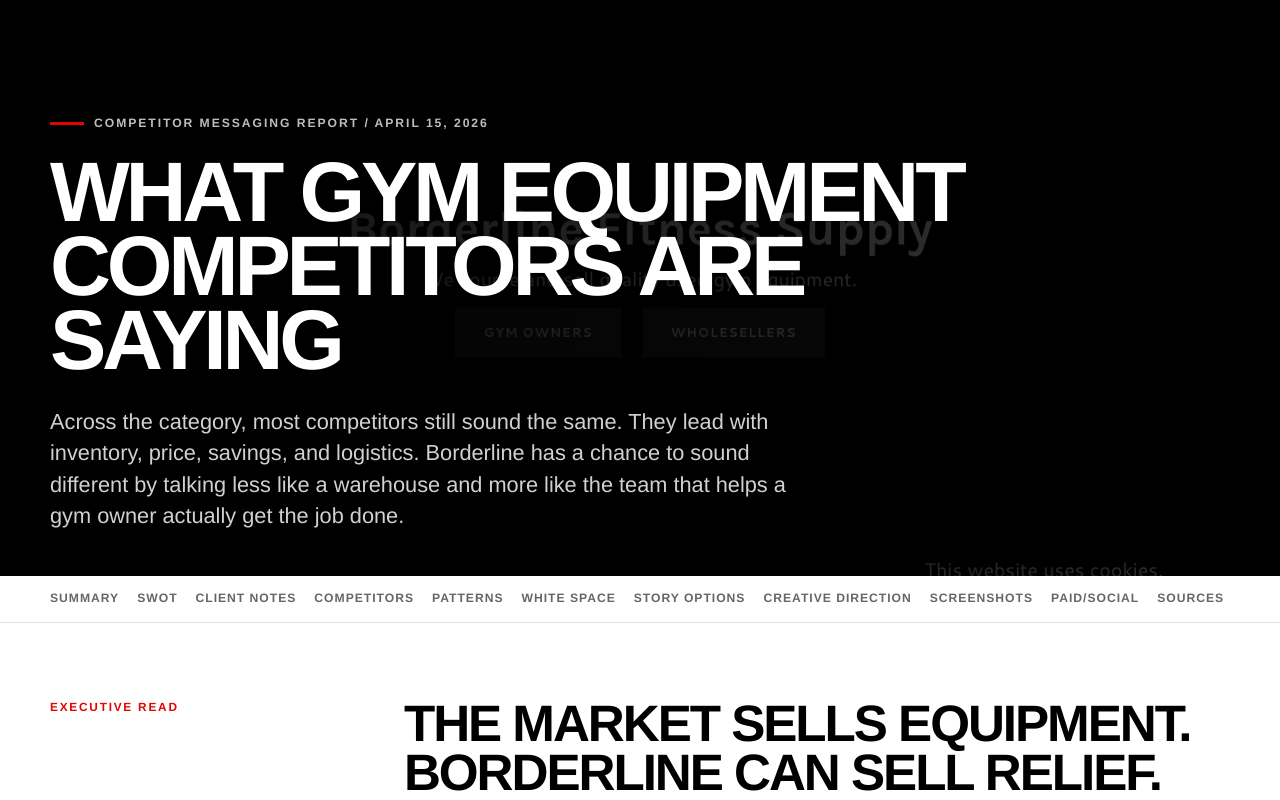
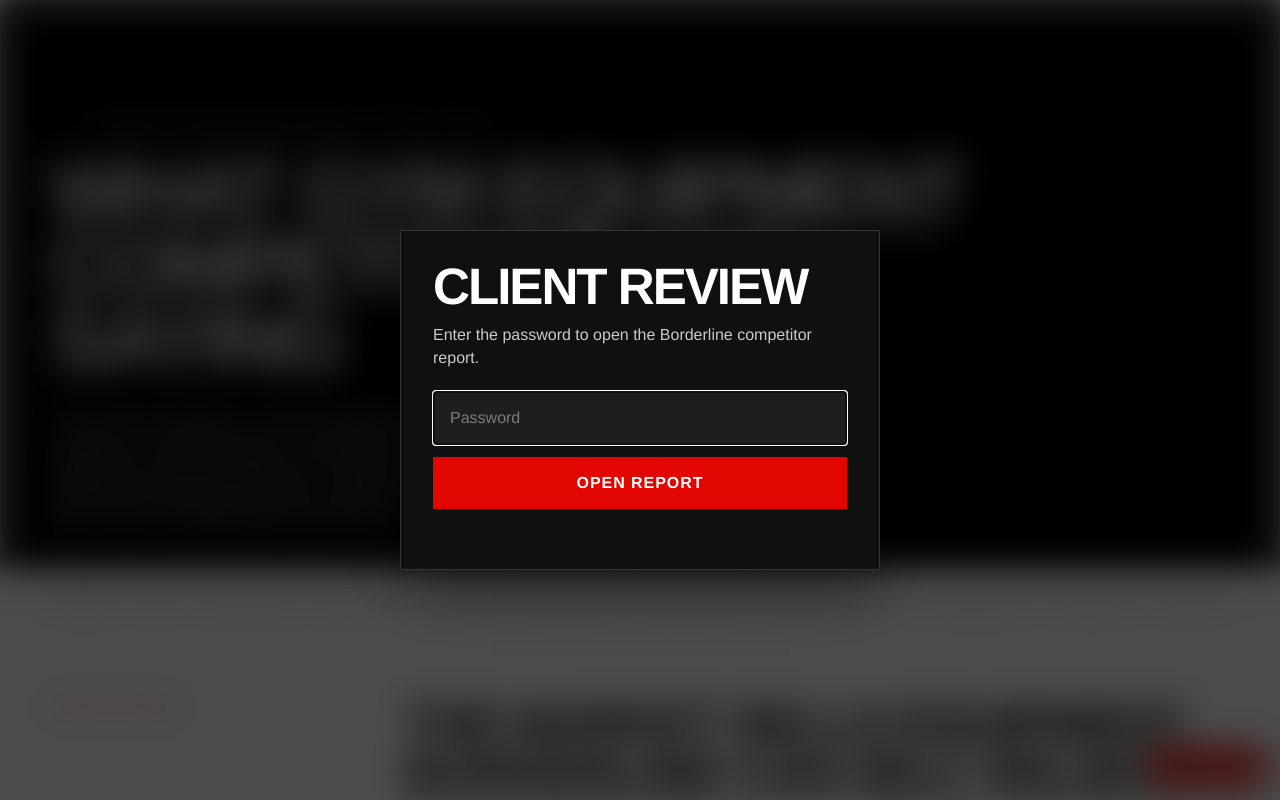
Before and after one commit to davidmalamud-dotcom/borderline_comp, a plain HTML site: page index.html in a window 1280 px wide. Shown: the top 800 px of the page. Drawn offline with Linux system fonts and the light colour scheme.

Commit message:
Add client-side password gate

```diff
--- a/index.html
+++ b/index.html
@@ -27,6 +27,110 @@
       background: var(--white);
       color: var(--dark);
       line-height: 1.45;
+    }
+
+    body.is-locked {
+      overflow: hidden;
+    }
+
+    body.is-locked > *:not(.report-lock) {
+      filter: blur(14px);
+      pointer-events: none;
+      user-select: none;
+    }
+
+    .report-lock {
+      position: fixed;
+      inset: 0;
+      z-index: 9999;
+      display: none;
+      align-items: center;
+      justify-content: center;
+      padding: 24px;
+      background: rgba(0, 0, 0, 0.7);
+      backdrop-filter: blur(12px);
+    }
+
+    body.is-locked .report-lock {
+      display: flex;
+    }
+
+    .report-lock-card {
+      width: min(100%, 480px);
+      padding: 32px;
+      border: 1px solid rgba(255, 255, 255, 0.16);
+      background: #101010;
+      color: var(--white);
+      box-shadow: 0 24px 60px rgba(0, 0, 0, 0.35);
+    }
+
+    .report-lock-card h2 {
+      margin: 0 0 12px;
+      color: var(--white);
+      font-size: clamp(2rem, 4vw, 3.2rem);
+      line-height: 0.94;
+    }
+
+    .report-lock-card p {
+      margin: 0 0 22px;
+      color: rgba(255, 255, 255, 0.78);
+      font-size: 1rem;
+    }
+
+    .report-lock-form {
+      display: grid;
+      gap: 12px;
+    }
+
+    .report-lock-form input {
+      width: 100%;
+      min-height: 52px;
+      padding: 14px 16px;
+      border: 1px solid rgba(255, 255, 255, 0.16);
+      border-radius: 0;
+      background: rgba(255, 255, 255, 0.06);
+      color: var(--white);
+      font: inherit;
+    }
+
+    .report-lock-form input::placeholder {
+      color: rgba(255, 255, 255, 0.42);
+    }
+
+    .report-lock-form button,
+    .report-lock-exit {
+      min-height: 52px;
+      padding: 14px 18px;
+      border: 0;
+      border-radius: 0;
+      background: var(--red);
+      color: var(--white);
+      font: inherit;
+      font-weight: 800;
+      letter-spacing: 0.06em;
+      text-transform: uppercase;
+      cursor: pointer;
+    }
+
+    .report-lock-error {
+      min-height: 1.2em;
+      color: #ff9a9a;
+      font-size: 0.86rem;
+      font-weight: 700;
+    }
+
+    .report-lock-toolbar {
+      position: fixed;
+      right: 16px;
+      bottom: 16px;
+      z-index: 40;
+    }
+
+    .report-lock-exit {
+      min-height: auto;
+      padding: 10px 12px;
+      font-size: 0.72rem;
+      box-shadow: 0 8px 20px rgba(0, 0, 0, 0.14);
     }
 
     a { color: inherit; }
@@ -484,6 +588,22 @@
   </style>
 </head>
 <body>
+  <div class="report-lock" id="report-lock" aria-hidden="true">
+    <div class="report-lock-card">
+      <h2>Client Review</h2>
+      <p>Enter the password to open the Borderline competitor report.</p>
+      <form class="report-lock-form" id="report-lock-form">
+        <input id="report-lock-input" type="password" placeholder="Password" autocomplete="current-password">
+        <button type="submit">Open Report</button>
+        <div class="report-lock-error" id="report-lock-error"></div>
+      </form>
+    </div>
+  </div>
+
+  <div class="report-lock-toolbar">
+    <button class="report-lock-exit" id="report-lock-exit" type="button">Lock Report</button>
+  </div>
+
   <header class="hero">
     <div class="page">
       <div class="eyebrow">Competitor messaging report / April 15, 2026</div>
@@ -1275,5 +1395,53 @@
   <footer class="page footer-note">
     Prepared for Borderline Supply lead-generation planning. Screenshots captured April 15, 2026. Competitor messaging should be rechecked before media launch because ecommerce home pages, popups, and promotional claims can change frequently.
   </footer>
+  <script>
+    const REPORT_LOCK_KEY = "borderline_comp_unlock";
+    const REPORT_PASSWORD_HASH = "4c5e0a37811f99391de8adc7c0146f3a446b9f4977718102970e3eae5de49310";
+
+    const lockForm = document.getElementById("report-lock-form");
+    const lockInput = document.getElementById("report-lock-input");
+    const lockError = document.getElementById("report-lock-error");
+    const lockExit = document.getElementById("report-lock-exit");
+
+    function setLockedState(locked) {
+      document.body.classList.toggle("is-locked", locked);
+      if (locked) {
+        lockInput.value = "";
+        lockError.textContent = "";
+        setTimeout(() => lockInput.focus(), 30);
+      }
+    }
+
+    async function sha256(input) {
+      const bytes = new TextEncoder().encode(input);
+      const digest = await crypto.subtle.digest("SHA-256", bytes);
+      return Array.from(new Uint8Array(digest)).map((b) => b.toString(16).padStart(2, "0")).join("");
+    }
+
+    const isUnlocked = sessionStorage.getItem(REPORT_LOCK_KEY) === "true";
+    setLockedState(!isUnlocked);
+
+    lockForm.addEventListener("submit", async (event) => {
+      event.preventDefault();
+      const candidate = lockInput.value.trim();
+      if (!candidate) {
+        lockError.textContent = "Enter a password.";
+        return;
+      }
+      const candidateHash = await sha256(candidate);
+      if (candidateHash === REPORT_PASSWORD_HASH) {
+        sessionStorage.setItem(REPORT_LOCK_KEY, "true");
+        setLockedState(false);
+        return;
+      }
+      lockError.textContent = "Incorrect password.";
+    });
+
+    lockExit.addEventListener("click", () => {
+      sessionStorage.removeItem(REPORT_LOCK_KEY);
+      setLockedState(true);
+    });
+  </script>
 </body>
 </html>
```
